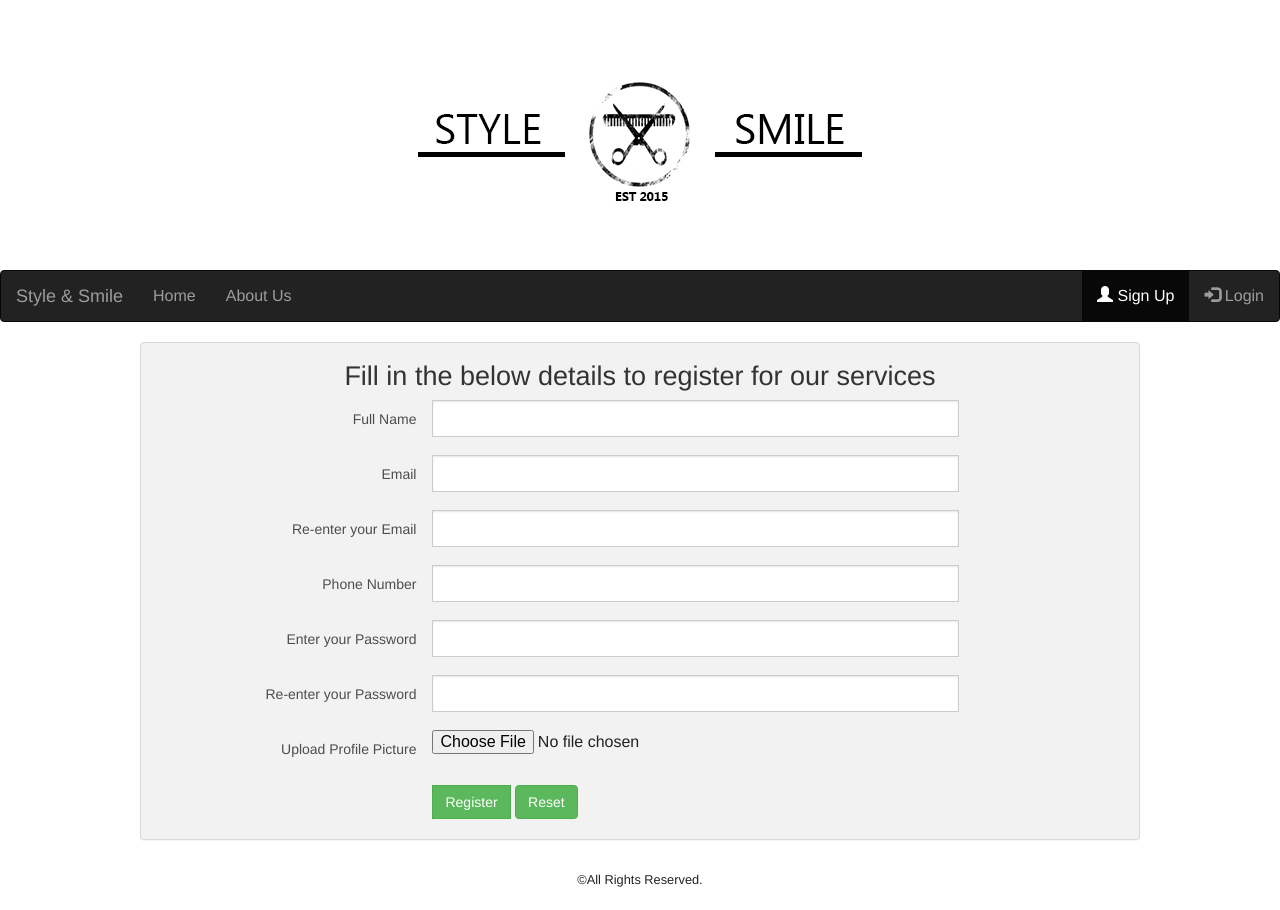
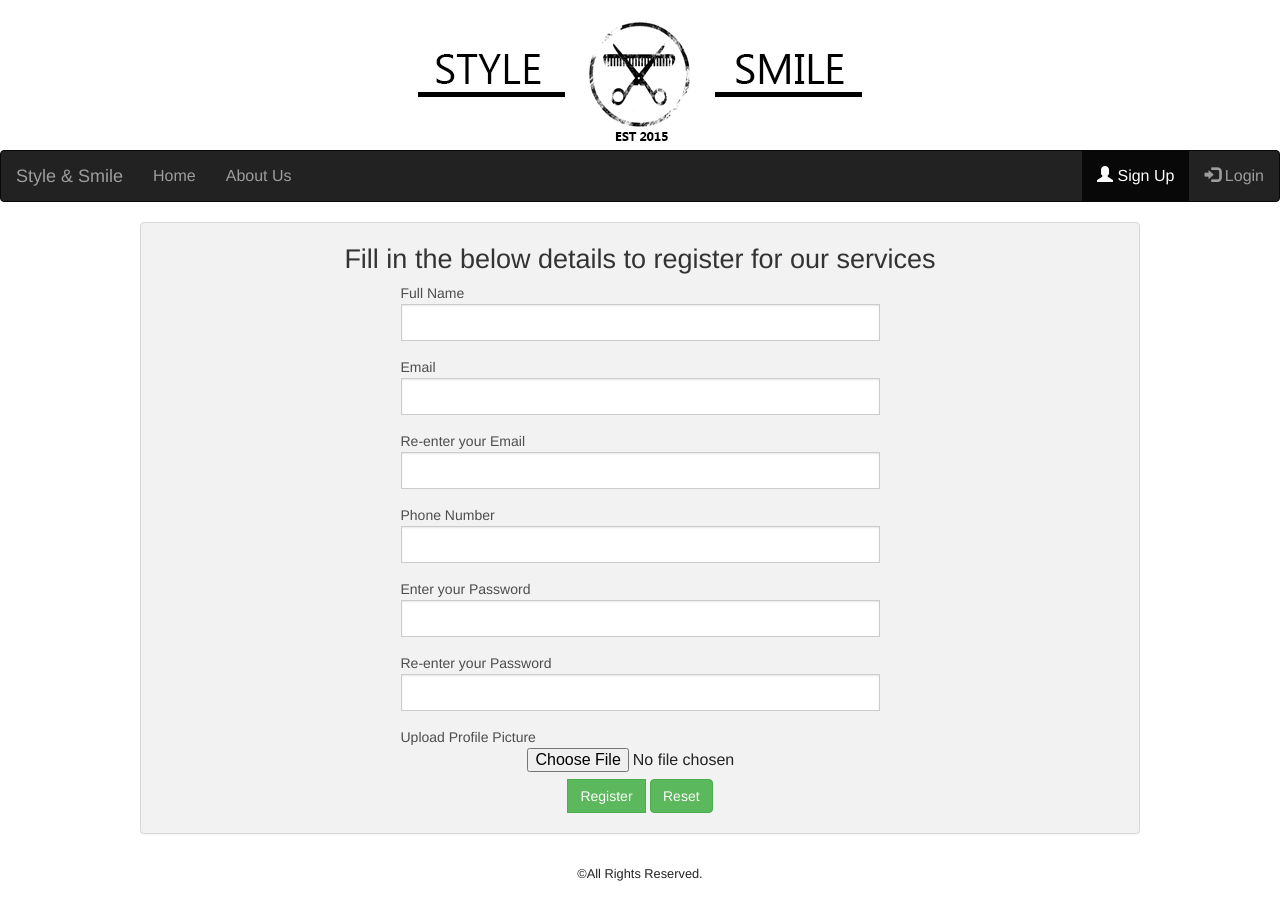
Before and after one commit to gohnigel/DevelopmentProject2, a PHP site: page /signup.php in a window 1280 px wide. Run offline with PHP 8.4, Linux system fonts and the light colour scheme.

Commit message:
Reduced whitespace for some pages

```diff
--- a/css/gui.css
+++ b/css/gui.css
@@ -7,9 +7,7 @@ body {
 }
 
 .banner {
-    padding: 60px;
     display: inline-block;
-    padding-left: 60px;
     margin-left: auto;
     margin-right: auto;
 }
@@ -141,3 +139,8 @@ th, td{
   max-width: 5%;
   white-space: normal;
 }
+
+.form-adjust {
+  width: 50%;
+  margin: 0 auto;
+}
--- a/signup.php
+++ b/signup.php
@@ -3,12 +3,9 @@
   if(session_id() == '' || !isset($_SESSION)){session_start();}
 
   if(isset($_SESSION["email"])){
-
     header("location:book.php");
   }
 
-?>
-<?php
   require 'config.php';
 ?>
 <!DOCTYPE html>
@@ -24,7 +21,7 @@ if(isset($_SESSION["email"])){
 
   <body>
       <header>
-        <div class=banner-div>
+        <div class="banner-div">
           <img class="banner" src="images/banner.JPG" alt="banner">
         </div>
       </header>
@@ -34,93 +31,40 @@ if(isset($_SESSION["email"])){
         include ('nav.php');
       ?>
 
+      <div class="container-fluid">
+        <div class="row">
+          <div class="col-xs-12 panel panel-default">
             <form method="POST" name="validateregister" action="newregister.php" enctype="multipart/form-data" autocomplete="off">
-        <div class="row panel panel-default">
-            <h3 class="text-center"> Fill in the below details to register for our services</h3>
-            <div class="small-10">
-
-                <div class="row">
-
-
-                    <div class="small-4 columns">
-
-                        <label for="right-label" class="right inline">Full Name</label>
+              <h3 class="text-center">Fill in the below details to register for our services</h3>
+              <div class="form-group form-adjust">
+                <label for="full_name">Full Name</label>
+                <input type="text" name="full_name" id="full_name" required />
+                <label for="Email">Email</label>
+                <input type="email" name="Email" id="Email" required />
+                <label for="reEmail">Re-enter your Email</label>
+                <input type="email" name="ReEmail" id="reEmail" required />
+                <label for="phone">Phone Number</label>
+                <input type="text" name="phone" id="phone" required>
+                <label for="password">Enter your Password</label>
+                <input type="password" name="Password" id="password" required />
+                <label for="RePassword">Re-enter your Password</label>
+                <input type="password" name="RePassword" id="RePassword" required />
+                <label for="image">Upload Profile Picture</label>
+                <input type='file' name='image' id='image' required />
               </div>
-                    <div class="small-8 columns">
-                        <input type="text" name="full_name" id="right-label" required />
-                    </div>
-                </div>
-                <div class="row">
-                    <div class="small-4 columns">
-                        <label for="right-label" class="right inline">Email</label>
-                    </div>
-                    <div class="small-8 columns">
-                        <input type="email" name="Email" id="right-label" required />
-                    </div>
-                </div>
-                <div class="row">
-                    <div class="small-4 columns">
-                        <label for="right-label" class="right inline">Re-enter your Email</label>
-                    </div>
-                    <div class="small-8 columns">
-                        <input type="email" name="ReEmail" id="right-label" required />
-                    </div>
-                </div>
-                <div class="row">
-                    <div class="small-4 columns">
-                        <label for="right-label" class="right inline">Phone Number</label>
-                    </div>
-                    <div class="small-8 columns">
-                        <input type="text" name="phone" id="right-label" required />
-                    </div>
-                </div>
-                <div class="row">
-                    <div class="small-4 columns">
-                        <label for="right-label" class="right inline">Enter your Password</label>
-                    </div>
-                    <div class="small-8 columns">
-                        <input type="password" name="Password" id="right-label" required />
-                    </div>
-                </div>
-                <div class="row">
-                    <div class="small-4 columns">
-                        <label for="right-label" class="right inline">Re-enter your Password</label>
-                    </div>
-                    <div class="small-8 columns">
-                        <input type="password" name="RePassword" id="right-label" required />
-                    </div>
-                </div>
-                <div class="row">
-                    <div class="small-4 columns">
-                        <label for="right-label" class="right inline">Upload Profile Picture</label>
-                    </div>
-                    <div class="small-8 columns">
-                        <input type='file' name='image' id='right-label' required />
-                    </div>
-                </div>
-                <div class="row">
-                    <div class="small-4 columns">
-
-
-
-                    </div>
-                    <div class="small-8 columns">
-
-                        <input type="submit" class="btn btn-success" value="Register" /> <input type="reset" class="btn btn-success" value="Reset" />
+              <div class="text-center"><input type="submit" class="btn btn-success text-center" value="Register" /> <input type="reset" class="btn btn-success" value="Reset" /></div>
+            </form>
           </div>
         </div>
       </div>
-        </div>
-    </form>
-    <div class="row" style="margin-top:10px;">
-        <div class="small-12">
-            <?php
-		include ('footer.php');
-	?>
+
+      <div class="container-fluid">
+        <div class="row">
+          <div class="col-xs-12">
+            <?php include ('footer.php'); ?>
           </div>
         </div>
-
-
+      </div>
 
       <!-- jQuery – required for Bootstrap's JavaScript plugins) -->
       <script src="js/jquery.min.js"></script>
@@ -132,12 +76,12 @@ if(isset($_SESSION["email"])){
       <script type="text/javascript">
           window.onload = function() {
               document.getElementsByName("Password").onchange = validatePassword;
-            document.getElementByName("RePassword").onchange = validatePassword;
+              document.getElementsByName("RePassword").onchange = validatePassword;
           }
 
           function validatePassword() {
-            var pass2 = document.getElementByName("RePassword").value;
-            var pass1 = document.getElementByName("Password").value;
+              var pass2 = document.getElementsByName("RePassword").value;
+              var pass1 = document.getElementsByName("Password").value;
               if (pass1 != pass2)
                   document.getElementById("RePassword").setCustomValidity("Passwords Don't Match");
               else
@@ -147,6 +91,4 @@ if(isset($_SESSION["email"])){
       </script>
 
   </body>
-
-
 </html>
```
Also changed, not shown: book.php (+8 -21 lines), confirmbooking.php (+6 -8 lines), index.php (+4 -18 lines), login.php (+19 -44 lines), viewbook.php (+5 -13 lines). Lines whose indentation alone changed are shown as unchanged.
